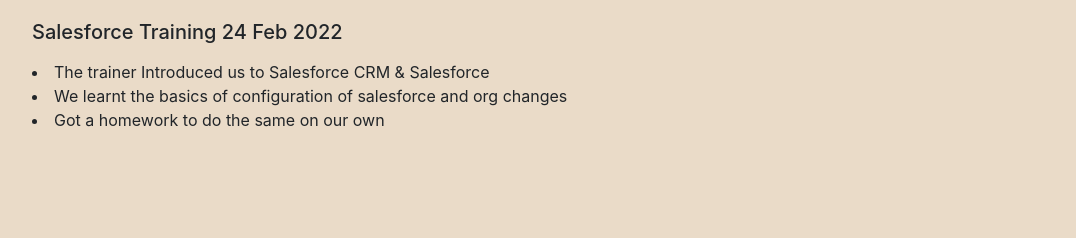
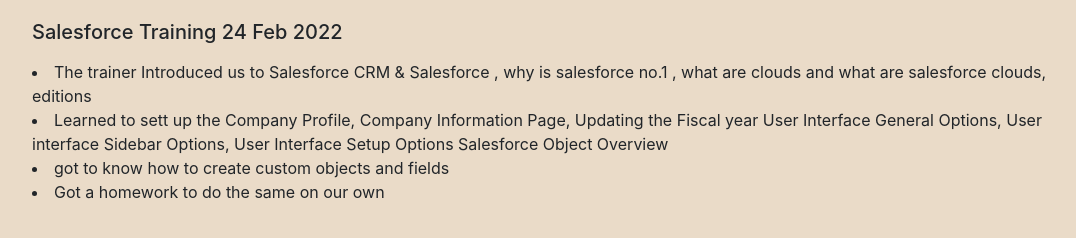
Before and after one commit to 01singhAman/01singhaman.github.io, a plain HTML site: page journal.html in a window 1280 px wide. Shown: the whole page, without its empty margins (73-1149 px from the left). Drawn offline with nearby package versions, Linux system fonts and the light colour scheme.

Commit message:
updated journal and index
updates journal and  index

```diff
--- a/journal.html
+++ b/journal.html
@@ -12,8 +12,12 @@
   <div class="card-body">
     <h5 class="card-title">Salesforce Training 24 Feb 2022</h5>
     <p class="card-text">
-		<li>  The trainer Introduced  us to Salesforce CRM & Salesforce </li>
-		<li>   We learnt the basics of configuration of salesforce and org changes </li>
+		<li>  The trainer Introduced  us to Salesforce CRM & Salesforce , why is salesforce no.1 , what are clouds and what are salesforce clouds, editions</li>
+		<li>   Learned to sett up the Company Profile, Company Information Page, Updating the Fiscal year
+User Interface General Options, User interface Sidebar Options, User Interface Setup Options
+Salesforce Object Overview
+ </li>
+		<li> got to know how to create custom objects and fields </li>
 		<li> Got a homework to do the same on our own </li>
 	</p>
   </div>
```
